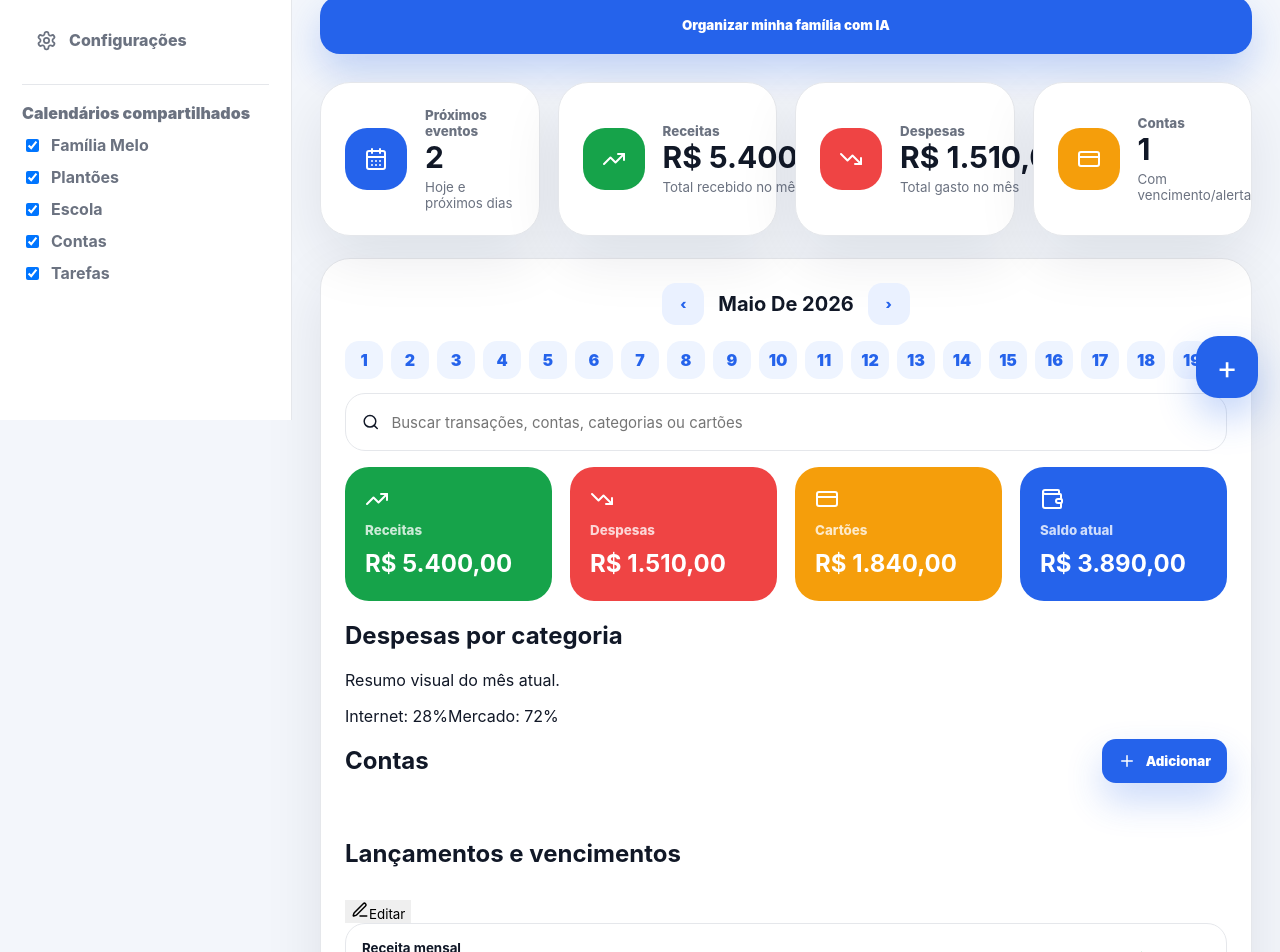
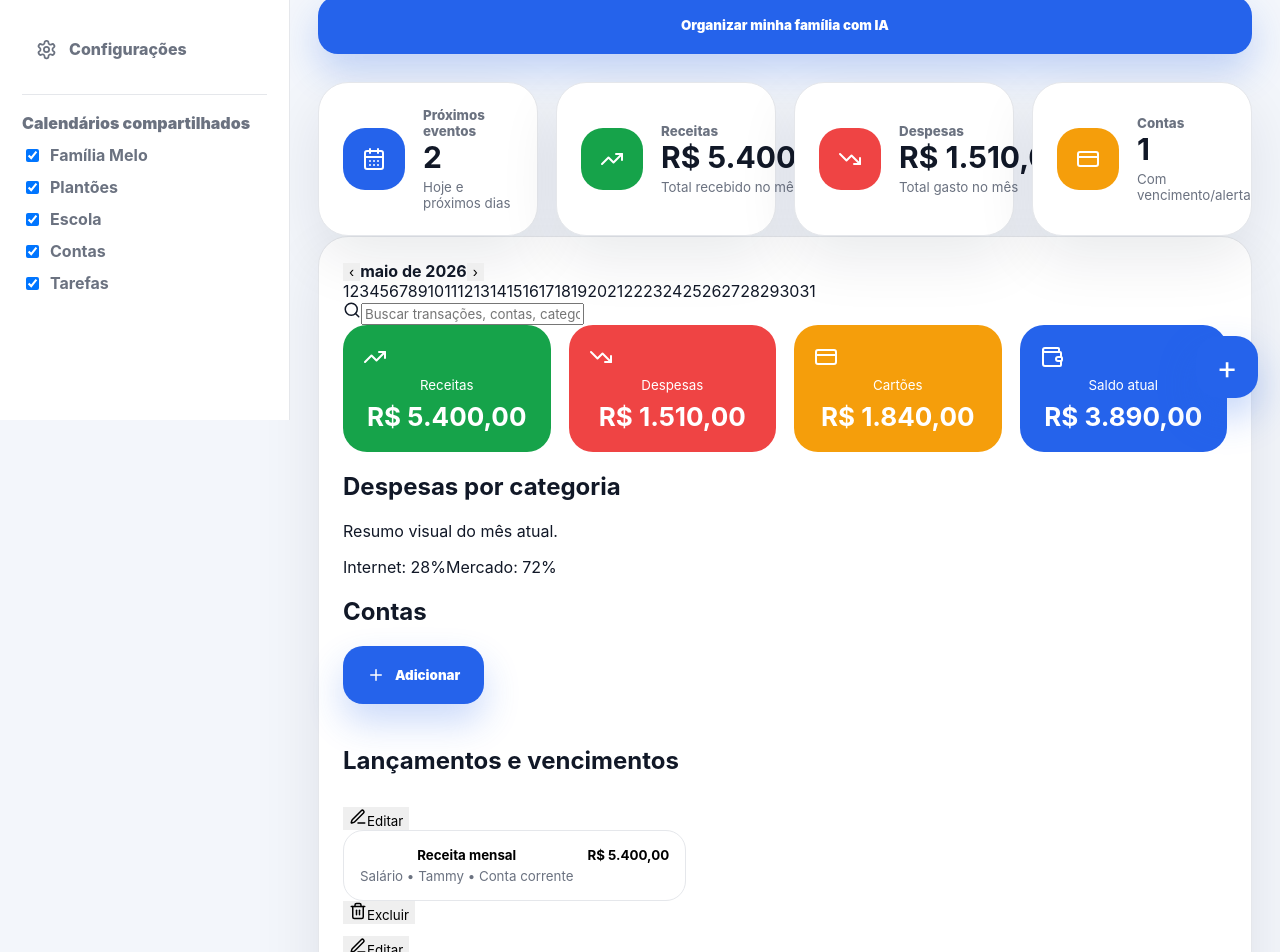
Before and after one commit to TammyMelo01/Senhor-Melo, a Next.js app: page / in a window 1280 px wide. Shown: the part 380-1332 px from the top of the page. Built offline with nearby package versions, Linux system fonts and the light colour scheme.

Commit message:
Update globals.css

```diff
--- a/app/globals.css
+++ b/app/globals.css
@@ -1,41 +1,635 @@
 :root {
-  --blue:#2563eb; --green:#16a34a; --yellow:#f59e0b; --red:#ef4444;
-  --text:#111827; --muted:#6b7280; --bg:#f3f6fb; --card:#fff; --line:#e5e7eb;
-  --shadow:0 22px 60px rgba(15,23,42,.09);
+  --blue: #2563eb;
+  --green: #16a34a;
+  --yellow: #f59e0b;
+  --red: #ef4444;
+
+  --text: #111827;
+  --muted: #6b7280;
+  --bg: #f3f6fb;
+  --card: #ffffff;
+  --line: #e5e7eb;
+
+  --shadow: 0 22px 60px rgba(15, 23, 42, 0.09);
 }
-*{box-sizing:border-box}
-html,body{margin:0;min-height:100%;background:var(--bg);color:var(--text);font-family:Inter,ui-sans-serif,system-ui,-apple-system,BlinkMacSystemFont,"Segoe UI",sans-serif;overflow-x:hidden}
-button,input,textarea,select{font-family:inherit}
-button{border:0;cursor:pointer}
-a{color:inherit;text-decoration:none}
-body.dark{--bg:#07111f;--card:#0f172a;--text:#f8fafc;--muted:#cbd5e1;--line:#263244;--shadow:0 22px 60px rgba(0,0,0,.35)}
-.app-frame{display:grid;grid-template-columns:292px minmax(0,1fr);min-height:100vh}
-.sidebar{background:var(--card);border-right:1px solid var(--line);padding:28px 22px;position:sticky;top:0;height:100vh;overflow-y:auto;z-index:30}
-.brand{display:flex;align-items:center;gap:13px;margin-bottom:26px}
-.brand-mark,.auth-logo{width:62px;height:62px;border-radius:22px;display:grid;place-items:center;color:#fff;font-weight:900;font-size:24px;background:linear-gradient(135deg,var(--blue),var(--green))}
-.brand strong{display:block;font-size:18px}.brand span{color:var(--muted);font-size:12px}
-.sidebar-nav{display:grid;gap:8px}.nav-item{display:flex;align-items:center;gap:12px;min-height:48px;padding:0 14px;border-radius:16px;color:var(--muted);font-weight:800}.nav-item.active{background:#eaf1ff;color:var(--blue)}
-.sidebar-section{border-top:1px solid var(--line);margin-top:20px;padding-top:18px;display:grid;gap:12px}.sidebar-section p{margin:0;color:var(--muted);font-weight:900}.check-row{display:flex;align-items:center;gap:9px;color:var(--muted);font-weight:700}
-.sidebar-close{display:none;background:#eef4ff;border-radius:14px;padding:12px;color:var(--blue);font-weight:900;margin-bottom:16px}
-.main-content{min-width:0;padding:28px}.topbar{display:flex;align-items:center;gap:12px;margin-bottom:30px}.icon-button{width:58px;height:58px;border-radius:20px;background:var(--card);color:var(--text);box-shadow:var(--shadow);display:grid;place-items:center;flex:0 0 auto}.top-search{height:58px;flex:1;min-width:0;display:flex;align-items:center;padding:0 22px;border-radius:20px;background:var(--card);color:var(--muted);box-shadow:var(--shadow);white-space:nowrap;overflow:hidden;text-overflow:ellipsis}.mobile-menu{display:none}
-.hero-section,.auth-hero{display:grid;gap:16px;margin-bottom:28px}.badge{width:fit-content;padding:10px 14px;border-radius:999px;background:#eaf1ff;color:var(--blue);font-weight:900}
-h1{font-size:clamp(38px,7vw,72px);line-height:.95;letter-spacing:-.06em;margin:0}.lead,.auth-hero p{color:var(--muted);font-size:20px;line-height:1.6;max-width:820px}
-.primary-action{background:var(--blue);color:#fff;border-radius:20px;min-height:58px;padding:0 24px;font-weight:900;display:inline-flex;align-items:center;justify-content:center;gap:10px;box-shadow:0 18px 36px rgba(37,99,235,.24)}.primary-action.small{min-height:44px;padding:0 16px;border-radius:14px}
-.metrics-grid,.finance-overview,.accounts-grid,.members-grid,.quick-grid{display:grid;grid-template-columns:repeat(4,minmax(0,1fr));gap:18px}
-.metric-card,.panel-card,.account-card,.member-card,.task-card,.assistant-box,.calendar-module,.finance-module,.auth-card,.users-list-card{background:var(--card);border:1px solid var(--line);border-radius:30px;box-shadow:var(--shadow);padding:24px}
-.metric-card{display:flex;align-items:center;gap:18px;text-align:left;color:inherit;width:100%}.metric-icon{width:62px;height:62px;border-radius:22px;display:grid;place-items:center;color:#fff;flex:0 0 auto}.metric-icon.blue,.finance-card.blue{background:var(--blue)}.metric-icon.green,.finance-card.green{background:var(--green)}.metric-icon.red,.finance-card.red{background:var(--red)}.metric-icon.yellow,.finance-card.yellow{background:var(--yellow)}.metric-card span,.finance-card span{color:var(--muted);font-weight:800}.metric-card strong{display:block;font-size:30px}.metric-card p{margin:4px 0 0;color:var(--muted)}
-.content-grid{display:grid;grid-template-columns:1.2fr .8fr;gap:20px;margin-top:20px}.home-finance-only{margin-top:22px}
-.calendar-monthbar,.finance-header{display:flex;justify-content:center;align-items:center;gap:14px;margin-bottom:16px}.calendar-monthbar button,.finance-header button{width:42px;height:42px;border-radius:14px;background:#eaf1ff;color:var(--blue);font-weight:900}.calendar-monthbar strong,.finance-header strong{text-transform:capitalize;font-size:20px}
-.calendar-toolbar,.finance-section-head{display:flex;align-items:center;justify-content:space-between;gap:12px;margin-bottom:14px}.view-tabs{display:flex;gap:8px;overflow-x:auto;padding-bottom:5px}.view-tabs button{padding:12px 14px;border-radius:14px;background:#eef4ff;color:var(--text);font-weight:900;white-space:nowrap}.view-tabs button.active{background:var(--blue);color:#fff}
-.calendar-search{display:flex;align-items:center;gap:10px;background:var(--card);border:1px solid var(--line);border-radius:20px;padding:0 16px;height:58px;margin-bottom:16px}.calendar-search input{width:100%;border:0;outline:0;background:transparent;color:var(--text);font-size:15px}
-.calendar-layout{display:grid;grid-template-columns:260px minmax(0,1fr);gap:18px}.mini-calendar{display:grid;gap:12px;color:var(--muted);font-weight:700}.month-grid{display:grid;grid-template-columns:repeat(7,1fr);gap:6px}.month-grid button{height:30px;border-radius:9px;background:#eef4ff;color:var(--text)}.mobile-agenda-list{display:none}
-.time-grid{position:relative;min-height:1080px;border:1px solid var(--line);border-radius:24px;overflow-x:auto;background:var(--card)}.time-row{width:100%;min-width:720px;height:62px;display:grid;grid-template-columns:72px 1fr;background:transparent;border-bottom:1px solid var(--line);text-align:left;color:var(--muted)}.time-row span{padding:12px}.now-line{position:absolute;left:74px;right:0;top:214px;height:2px;background:var(--red);z-index:3}.calendar-event{position:absolute;width:min(280px,42%);min-height:86px;border-radius:22px;color:#fff;padding:14px;display:grid;gap:4px;box-shadow:0 22px 38px rgba(0,0,0,.18);z-index:4;overflow:hidden}
-.finance-card{color:#fff;border-radius:24px;padding:20px;display:grid;gap:8px;min-height:134px;text-align:left}.finance-card span{color:rgba(255,255,255,.78)}.finance-card strong{font-size:24px}.days-strip{display:flex;gap:8px;overflow-x:auto;margin-bottom:14px}.days-strip span{width:38px;height:38px;flex:0 0 auto;display:grid;place-items:center;border-radius:14px;background:#eef4ff;font-weight:900;color:var(--blue)}
-.transaction-list,.cards-grid{margin-top:24px;display:grid;gap:12px}.transaction-row{display:flex;justify-content:space-between;gap:12px;align-items:center;border:1px solid var(--line);border-radius:20px;padding:16px;width:100%;text-align:left;background:var(--card);color:var(--text)}.transaction-row span{display:block;color:var(--muted);margin-top:5px}.transaction-right{text-align:right}.positive{color:var(--green)}.negative{color:var(--red)}.credit-card{color:#fff;border-radius:26px;padding:24px;display:grid;gap:8px}
-.form-grid,.auth-card{display:grid;gap:14px}.form-grid input,.form-grid select,.form-grid textarea,.auth-card input,.auth-card select{width:100%;min-height:56px;border-radius:18px;border:1px solid var(--line);background:#eef4ff;padding:0 16px;color:var(--text);outline:0;font-size:16px}.form-grid textarea{padding:16px;min-height:110px}.two-cols{display:grid;grid-template-columns:1fr 1fr;gap:12px}.switch-row{display:flex;gap:12px;align-items:center;font-weight:900;color:var(--muted)}
-.modal-backdrop{position:fixed;inset:0;background:rgba(15,23,42,.58);display:grid;place-items:center;padding:18px;z-index:100}.modal-card{width:min(620px,100%);max-height:90vh;overflow-y:auto;background:var(--card);border-radius:30px;padding:22px;box-shadow:var(--shadow)}.modal-head{display:flex;justify-content:space-between;align-items:center;margin-bottom:14px}.modal-head h2{margin:0}.modal-head button{width:40px;height:40px;border-radius:14px;background:#eef4ff}
-.floating-add{position:fixed;right:22px;bottom:22px;width:62px;height:62px;border-radius:22px;background:var(--blue);color:#fff;font-size:32px;box-shadow:0 18px 38px rgba(37,99,235,.28);z-index:20}
-.assistant-box textarea{width:100%;min-height:180px;margin:14px 0;border-radius:22px;border:1px solid var(--line);padding:16px;background:#eef4ff;color:var(--text)}.ai-answer{margin-top:16px;padding:16px;border-radius:18px;background:#eef4ff;color:var(--muted)}
-.summary-list{display:grid;gap:12px}.summary-list article{display:flex;gap:12px;border:1px solid var(--line);border-radius:18px;padding:14px}.summary-list strong,.summary-list span{display:block}.summary-list span{color:var(--muted);margin-top:4px}.summary-total{border-radius:24px;padding:18px;color:white;display:grid;gap:6px;margin-bottom:16px}.summary-total.green{background:var(--green)}.summary-total.red{background:var(--red)}
-@media(max-width:980px){.app-frame{display:block}.sidebar{position:fixed;left:0;top:0;width:min(86vw,340px);transform:translateX(-105%);transition:transform .25s ease}.sidebar-open .sidebar{transform:translateX(0)}.sidebar-scrim{display:block;position:fixed;inset:0;z-index:25;background:rgba(15,23,42,.35)}.sidebar-close{display:inline-flex;align-items:center;gap:8px}.mobile-menu{display:grid}.main-content{padding:18px}.metrics-grid,.finance-overview,.accounts-grid,.members-grid,.quick-grid,.content-grid,.auth-layout{grid-template-columns:1fr}}
-@media(max-width:680px){.main-content{padding:14px}.icon-button{width:52px;height:52px;border-radius:17px}.top-search{height:52px;font-size:13px;padding:0 14px}h1{font-size:44px}.lead,.auth-hero p{font-size:17px}.primary-action{width:100%}.calendar-layout{display:block}.mini-calendar{display:none}.mobile-agenda-list{display:grid;gap:12px;margin-bottom:14px}.time-grid{height:620px;min-height:620px;overflow-x:auto;overflow-y:auto}.time-row{min-width:540px;height:58px;grid-template-columns:64px 1fr}.calendar-event{left:82px!important;width:210px!important;min-height:64px;padding:10px;border-radius:18px}.content-grid .calendar-module{display:none!important}.two-cols{grid-template-columns:1fr}.auth-card,.users-list-card,.calendar-module,.finance-module{padding:18px;border-radius:24px}}
+
+* {
+  box-sizing: border-box;
+}
+
+html,
+body {
+  margin: 0;
+  min-height: 100%;
+  background: var(--bg);
+  color: var(--text);
+  font-family:
+    Inter,
+    ui-sans-serif,
+    system-ui,
+    -apple-system,
+    BlinkMacSystemFont,
+    "Segoe UI",
+    sans-serif;
+  overflow-x: hidden;
+}
+
+body.dark {
+  --bg: #07111f;
+  --card: #0f172a;
+  --text: #f8fafc;
+  --muted: #cbd5e1;
+  --line: #263244;
+  --shadow: 0 22px 60px rgba(0, 0, 0, 0.35);
+}
+
+a {
+  text-decoration: none;
+  color: inherit;
+}
+
+button,
+input,
+textarea,
+select {
+  font-family: inherit;
+}
+
+button {
+  border: none;
+  cursor: pointer;
+}
+
+.app-frame {
+  display: grid;
+  grid-template-columns: 290px minmax(0, 1fr);
+  min-height: 100vh;
+}
+
+.sidebar {
+  background: var(--card);
+  border-right: 1px solid var(--line);
+  padding: 28px 22px;
+  height: 100vh;
+  position: sticky;
+  top: 0;
+  overflow-y: auto;
+  z-index: 30;
+}
+
+.brand {
+  display: flex;
+  align-items: center;
+  gap: 14px;
+  margin-bottom: 24px;
+}
+
+.brand-mark {
+  width: 62px;
+  height: 62px;
+  border-radius: 22px;
+  background: linear-gradient(135deg, var(--blue), var(--green));
+  display: grid;
+  place-items: center;
+  color: white;
+  font-size: 24px;
+  font-weight: 900;
+}
+
+.brand strong {
+  display: block;
+  font-size: 18px;
+}
+
+.brand span {
+  color: var(--muted);
+  font-size: 12px;
+}
+
+.sidebar-nav {
+  display: grid;
+  gap: 8px;
+}
+
+.nav-item {
+  display: flex;
+  align-items: center;
+  gap: 12px;
+  min-height: 50px;
+  padding: 0 14px;
+  border-radius: 16px;
+  color: var(--muted);
+  font-weight: 800;
+}
+
+.nav-item.active {
+  background: #eaf1ff;
+  color: var(--blue);
+}
+
+.sidebar-section {
+  border-top: 1px solid var(--line);
+  margin-top: 20px;
+  padding-top: 18px;
+  display: grid;
+  gap: 12px;
+}
+
+.sidebar-section p {
+  margin: 0;
+  font-weight: 900;
+  color: var(--muted);
+}
+
+.check-row {
+  display: flex;
+  align-items: center;
+  gap: 8px;
+  color: var(--muted);
+  font-weight: 700;
+}
+
+.sidebar-close {
+  display: none;
+  margin-bottom: 16px;
+  background: #eef4ff;
+  color: var(--blue);
+  border-radius: 14px;
+  padding: 12px;
+  font-weight: 800;
+}
+
+.main-content {
+  min-width: 0;
+  padding: 28px;
+}
+
+.topbar {
+  display: flex;
+  align-items: center;
+  gap: 12px;
+  margin-bottom: 30px;
+}
+
+.icon-button {
+  width: 58px;
+  height: 58px;
+  border-radius: 20px;
+  background: var(--card);
+  display: grid;
+  place-items: center;
+  color: var(--text);
+  box-shadow: var(--shadow);
+  flex-shrink: 0;
+}
+
+.top-search {
+  flex: 1;
+  min-width: 0;
+  height: 58px;
+  border-radius: 20px;
+  background: var(--card);
+  display: flex;
+  align-items: center;
+  padding: 0 22px;
+  color: var(--muted);
+  box-shadow: var(--shadow);
+  white-space: nowrap;
+  overflow: hidden;
+  text-overflow: ellipsis;
+}
+
+.mobile-menu {
+  display: none;
+}
+
+.hero-section {
+  display: grid;
+  gap: 16px;
+  margin-bottom: 28px;
+}
+
+.badge {
+  width: fit-content;
+  padding: 10px 14px;
+  border-radius: 999px;
+  background: #eaf1ff;
+  color: var(--blue);
+  font-weight: 900;
+}
+
+h1 {
+  margin: 0;
+  font-size: clamp(38px, 7vw, 72px);
+  line-height: 0.95;
+  letter-spacing: -0.06em;
+}
+
+.lead {
+  color: var(--muted);
+  font-size: 20px;
+  line-height: 1.6;
+  max-width: 820px;
+}
+
+.primary-action {
+  background: var(--blue);
+  color: white;
+  border-radius: 20px;
+  min-height: 58px;
+  padding: 0 24px;
+  font-weight: 900;
+  display: inline-flex;
+  align-items: center;
+  justify-content: center;
+  gap: 10px;
+  box-shadow: 0 18px 36px rgba(37, 99, 235, 0.24);
+}
+
+.metrics-grid {
+  display: grid;
+  grid-template-columns: repeat(4, minmax(0, 1fr));
+  gap: 18px;
+}
+
+.metric-card {
+  width: 100%;
+  display: flex;
+  align-items: center;
+  gap: 18px;
+  background: var(--card);
+  border: 1px solid var(--line);
+  border-radius: 30px;
+  padding: 24px;
+  color: inherit;
+  box-shadow: var(--shadow);
+  text-align: left;
+}
+
+.metric-icon {
+  width: 62px;
+  height: 62px;
+  border-radius: 22px;
+  display: grid;
+  place-items: center;
+  color: white;
+  flex-shrink: 0;
+}
+
+.metric-icon.blue {
+  background: var(--blue);
+}
+
+.metric-icon.green {
+  background: var(--green);
+}
+
+.metric-icon.red {
+  background: var(--red);
+}
+
+.metric-icon.yellow {
+  background: var(--yellow);
+}
+
+.metric-card span {
+  color: var(--muted);
+  font-weight: 800;
+}
+
+.metric-card strong {
+  display: block;
+  font-size: 30px;
+}
+
+.metric-card p {
+  margin: 4px 0 0;
+  color: var(--muted);
+}
+
+.calendar-module,
+.finance-module,
+.assistant-box,
+.auth-card,
+.panel-card {
+  background: var(--card);
+  border: 1px solid var(--line);
+  border-radius: 30px;
+  padding: 24px;
+  box-shadow: var(--shadow);
+}
+
+.calendar-layout {
+  display: grid;
+  grid-template-columns: 260px minmax(0, 1fr);
+  gap: 18px;
+}
+
+.mini-calendar {
+  display: grid;
+  gap: 12px;
+}
+
+.month-grid {
+  display: grid;
+  grid-template-columns: repeat(7, 1fr);
+  gap: 6px;
+}
+
+.month-grid button {
+  height: 30px;
+  border-radius: 9px;
+  background: #eef4ff;
+  color: var(--text);
+}
+
+.time-grid {
+  position: relative;
+  min-height: 1080px;
+  border: 1px solid var(--line);
+  border-radius: 24px;
+  overflow-x: auto;
+  background: var(--card);
+}
+
+.time-row {
+  min-width: 720px;
+  height: 62px;
+  display: grid;
+  grid-template-columns: 72px 1fr;
+  border-bottom: 1px solid var(--line);
+  color: var(--muted);
+}
+
+.time-row span {
+  padding: 12px;
+}
+
+.calendar-event {
+  position: absolute;
+  width: min(280px, 42%);
+  min-height: 86px;
+  border-radius: 22px;
+  padding: 14px;
+  color: white;
+  overflow: hidden;
+  box-shadow: 0 22px 38px rgba(0, 0, 0, 0.18);
+}
+
+.finance-overview {
+  display: grid;
+  grid-template-columns: repeat(4, minmax(0, 1fr));
+  gap: 18px;
+}
+
+.finance-card {
+  color: white;
+  border-radius: 24px;
+  padding: 20px;
+  display: grid;
+  gap: 8px;
+}
+
+.finance-card.blue {
+  background: var(--blue);
+}
+
+.finance-card.green {
+  background: var(--green);
+}
+
+.finance-card.red {
+  background: var(--red);
+}
+
+.finance-card.yellow {
+  background: var(--yellow);
+}
+
+.finance-card strong {
+  font-size: 26px;
+}
+
+.transaction-list {
+  display: grid;
+  gap: 12px;
+  margin-top: 22px;
+}
+
+.transaction-row {
+  display: flex;
+  justify-content: space-between;
+  gap: 14px;
+  padding: 16px;
+  border-radius: 20px;
+  border: 1px solid var(--line);
+  background: var(--card);
+}
+
+.transaction-row span {
+  color: var(--muted);
+  display: block;
+  margin-top: 5px;
+}
+
+.assistant-box textarea {
+  width: 100%;
+  min-height: 180px;
+  border-radius: 22px;
+  border: 1px solid var(--line);
+  padding: 16px;
+  background: #eef4ff;
+  color: var(--text);
+  margin: 14px 0;
+}
+
+.ai-answer {
+  margin-top: 16px;
+  padding: 16px;
+  border-radius: 18px;
+  background: #eef4ff;
+  color: var(--muted);
+}
+
+.modal-backdrop {
+  position: fixed;
+  inset: 0;
+  background: rgba(15, 23, 42, 0.58);
+  display: grid;
+  place-items: center;
+  padding: 18px;
+  z-index: 100;
+}
+
+.modal-card {
+  width: min(620px, 100%);
+  max-height: 90vh;
+  overflow-y: auto;
+  background: var(--card);
+  border-radius: 30px;
+  padding: 22px;
+  box-shadow: var(--shadow);
+}
+
+.modal-head {
+  display: flex;
+  justify-content: space-between;
+  align-items: center;
+  margin-bottom: 14px;
+}
+
+.modal-head h2 {
+  margin: 0;
+}
+
+.modal-head button {
+  width: 40px;
+  height: 40px;
+  border-radius: 14px;
+  background: #eef4ff;
+}
+
+.summary-list {
+  display: grid;
+  gap: 12px;
+}
+
+.summary-list article {
+  display: flex;
+  gap: 12px;
+  border: 1px solid var(--line);
+  border-radius: 18px;
+  padding: 14px;
+}
+
+.summary-list span {
+  display: block;
+  margin-top: 4px;
+  color: var(--muted);
+}
+
+.floating-add {
+  position: fixed;
+  right: 22px;
+  bottom: 22px;
+  width: 62px;
+  height: 62px;
+  border-radius: 22px;
+  background: var(--blue);
+  color: white;
+  font-size: 32px;
+  z-index: 20;
+  box-shadow: 0 18px 38px rgba(37, 99, 235, 0.28);
+}
+
+@media (max-width: 980px) {
+  .app-frame {
+    display: block;
+  }
+
+  .sidebar {
+    position: fixed;
+    left: 0;
+    top: 0;
+    width: min(86vw, 340px);
+    transform: translateX(-105%);
+    transition: transform 0.25s ease;
+  }
+
+  .sidebar-open .sidebar {
+    transform: translateX(0);
+  }
+
+  .sidebar-scrim {
+    position: fixed;
+    inset: 0;
+    background: rgba(15, 23, 42, 0.35);
+    z-index: 25;
+  }
+
+  .sidebar-close {
+    display: inline-flex;
+    align-items: center;
+    gap: 8px;
+  }
+
+  .mobile-menu {
+    display: grid;
+  }
+
+  .main-content {
+    padding: 18px;
+  }
+
+  .metrics-grid,
+  .finance-overview {
+    grid-template-columns: 1fr;
+  }
+}
+
+@media (max-width: 680px) {
+  .main-content {
+    padding: 14px;
+  }
+
+  .icon-button {
+    width: 52px;
+    height: 52px;
+    border-radius: 17px;
+  }
+
+  .top-search {
+    height: 52px;
+    font-size: 13px;
+    padding: 0 14px;
+  }
+
+  h1 {
+    font-size: 44px;
+  }
+
+  .lead {
+    font-size: 17px;
+  }
+
+  .primary-action {
+    width: 100%;
+  }
+
+  .calendar-layout {
+    display: block;
+  }
+
+  .mini-calendar {
+    display: none;
+  }
+
+  .time-grid {
+    height: 620px;
+    min-height: 620px;
+    overflow-x: auto;
+    overflow-y: auto;
+  }
+
+  .time-row {
+    min-width: 540px;
+    height: 58px;
+    grid-template-columns: 64px 1fr;
+  }
+
+  .calendar-event {
+    left: 82px !important;
+    width: 210px !important;
+    min-height: 64px;
+    padding: 10px;
+    border-radius: 18px;
+  }
+
+  .calendar-module,
+  .finance-module,
+  .assistant-box,
+  .auth-card {
+    padding: 18px;
+    border-radius: 24px;
+  }
+}
```
